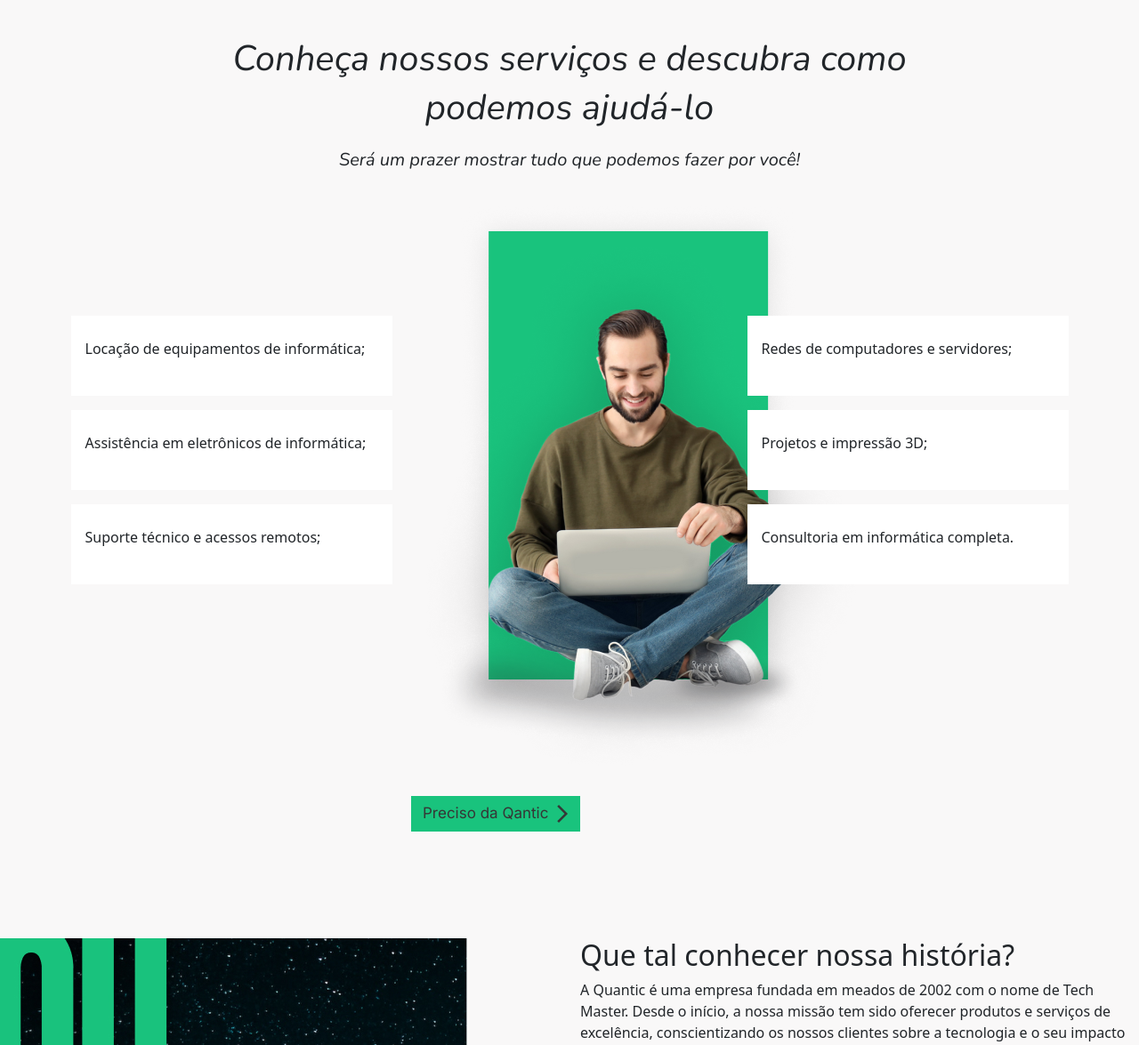
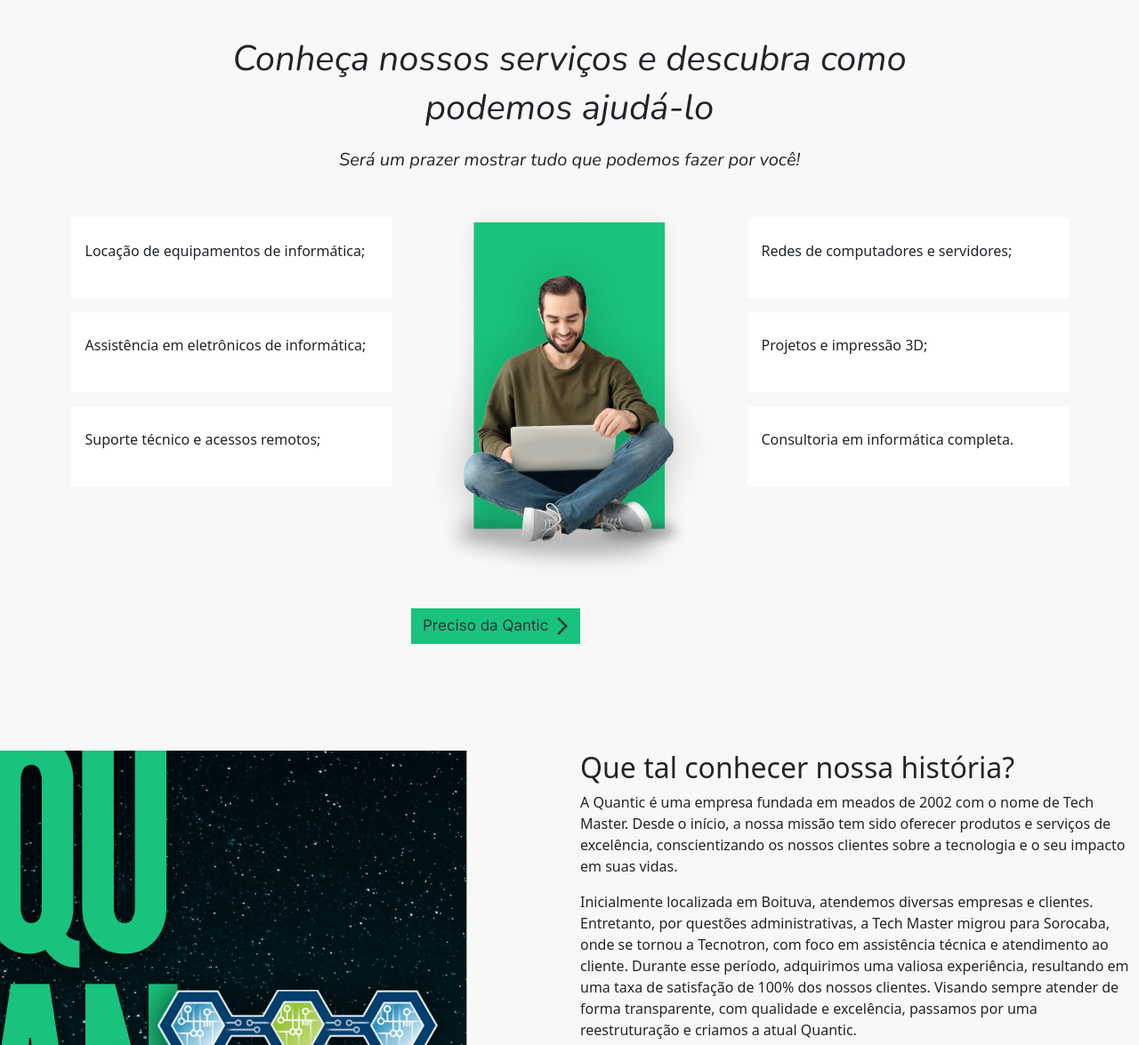
Before and after one commit to codesdevsgroup/quantic, a PHP site: page / in a window 1280 px wide. Shown: the part 1528-2703 px from the top of the page at 89% size. Run offline with PHP 8.4, Linux system fonts and the light colour scheme.

Commit message:
Não me recordo

```diff
--- a/assets/css/style.css
+++ b/assets/css/style.css
@@ -163,12 +163,11 @@
     margin-block: 16px;
 }
 
-#services .lb{
-    margin-top: 110px;
+#services .lb,
+#services.rb {
+
 }
-#services .rb{
-    margin-top: 110px;
-}
+
 .service-img img {
 
 }
--- a/index.html
+++ b/index.html
@@ -134,7 +134,7 @@
             </div>
 
             <div class="col-4 service-img">
-                <img src="./assets/img/services.png" alt="">
+                <img class="img-fluid" src="./assets/img/services.png" alt="">
                 <button class="btn"><a href="">Preciso da Qantic <img src="./assets/img/arrow_forward.svg" alt=""></a></button>
             </div>
 
```
Also changed, not shown: assets/img/services.png.
